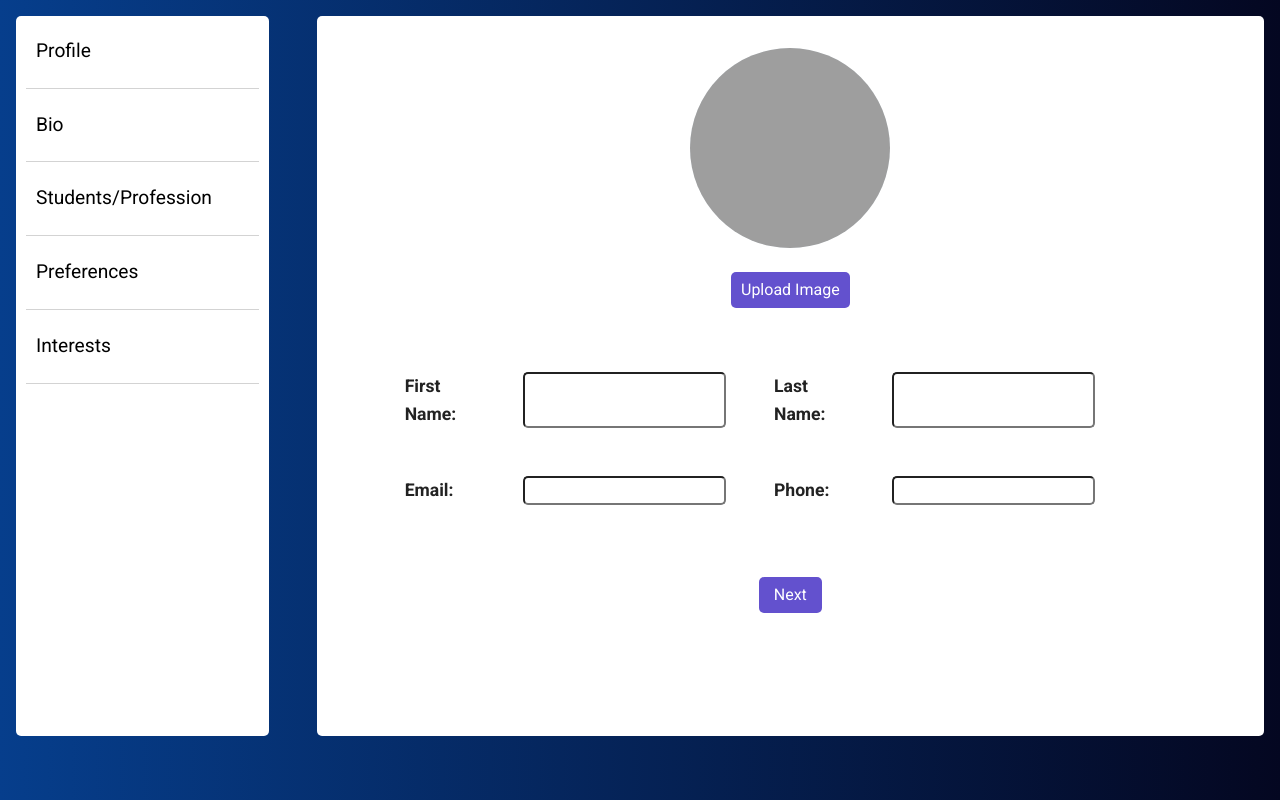
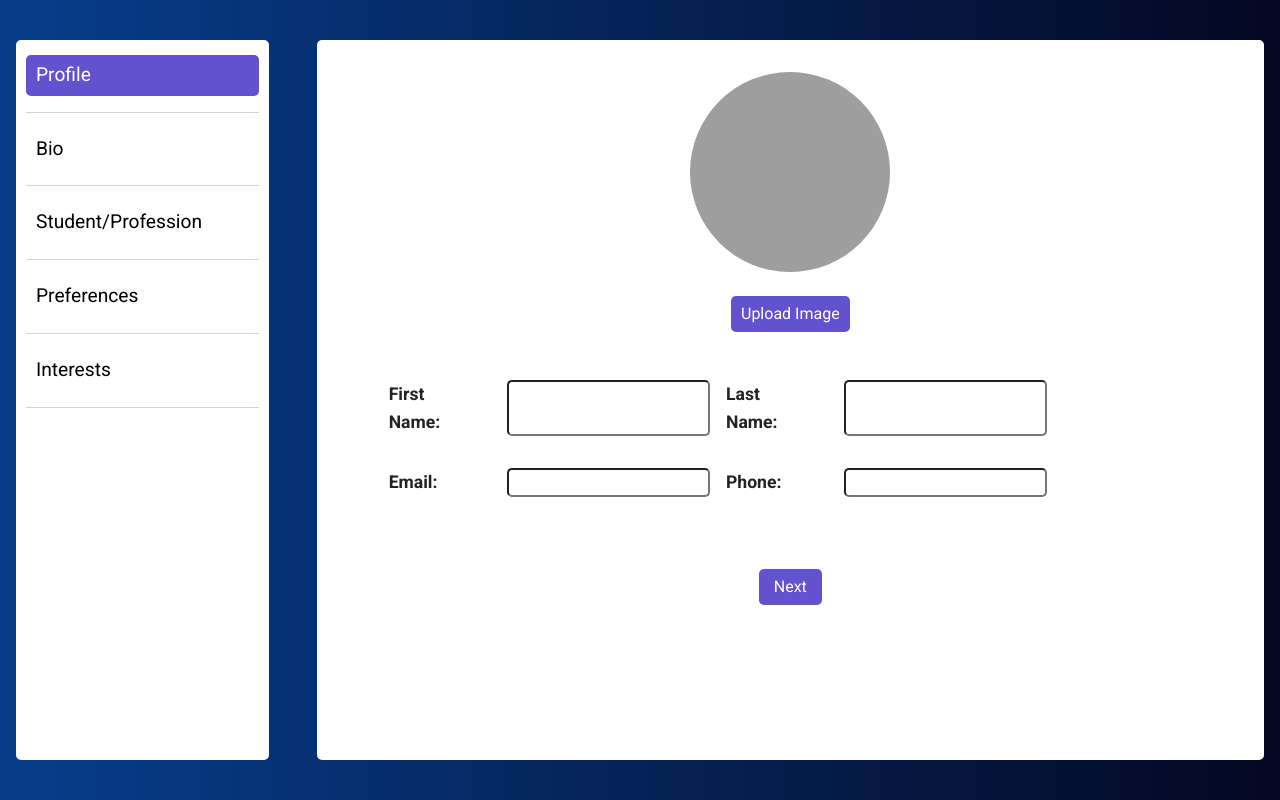
Before and after one commit to aniketmore311/tsec-hacks-atmanirbhar-coders, a React (Create React App) app in the folder client/: page /info in a window 1280 px wide. Built offline with nearby package versions, Linux system fonts and the light colour scheme; no server answers; grey boxes are pictures that could not be loaded.

Commit message:
fs: make ui changes to info page

```diff
--- a/client/src/components/InformationComponents/bio/Bio.js
+++ b/client/src/components/InformationComponents/bio/Bio.js
@@ -59,10 +59,6 @@ const Bio = ({ id, nextId, prevId, profileData, setProfile}) => {
                     <input type='text' value={city} onChange={(e) => {setCity(e.target.value)}}></input>
                 </div>
 
-                <div className='form-container'>
-                    <label>State: </label>
-                    <input type='text' value={state} onChange={(e) => {setState(e.target.value)}}></input>
-                </div>
 
 
                 <div className='form-container'>
@@ -101,6 +97,11 @@ const Bio = ({ id, nextId, prevId, profileData, setProfile}) => {
                     <input type='text' value={linkedin}  onChange={(e) => {setLinkedIn(e.target.value)}}></input>
                 </div>
 
+                <div className='form-container'>
+                    <label>State: </label>
+                    <input type='text' value={state} onChange={(e) => {setState(e.target.value)}}></input>
+                </div>
+
 
             </div>
             </div>
@@ -109,7 +110,7 @@ const Bio = ({ id, nextId, prevId, profileData, setProfile}) => {
 
             <div className='bio__container-bottom'>
                 <h4>About Yourself</h4>
-                <textarea rows='5' cols='70' value={about} onChange={(e) => setAbout(e.target.value)}></textarea>
+                <textarea rows='5' cols='70' value={about} style={{ padding: '7px'}} onChange={(e) => setAbout(e.target.value)}></textarea>
             </div>
 
             <div className='bio__container-btns'>
--- a/client/src/components/InformationComponents/preference/Preference.js
+++ b/client/src/components/InformationComponents/preference/Preference.js
@@ -23,7 +23,7 @@ const Preference = ({ nextId, prevId, profileData, setProfile }) => {
   return (
     <div className="preference__container">
       <div className="preference__container_wrapper">
-        <div className="form-container">
+        <div className="form-pcontainer">
           <label>Smoking preference</label>
           <select
             value={smoking}
@@ -35,7 +35,7 @@ const Preference = ({ nextId, prevId, profileData, setProfile }) => {
             <option value="No">No, I don't smoke</option>
           </select>
         </div>
-        <div className="form-container">
+        <div className="form-pcontainer">
           <label>Food preference</label>
           <select
             value={food}
@@ -50,7 +50,7 @@ const Preference = ({ nextId, prevId, profileData, setProfile }) => {
           </select>
         </div>
 
-        <div className="profession__container-btns">
+        <div className="preference__container-btns">
           <button type="button" onClick={prevId}>
             Prev
           </button>
--- a/client/src/components/InformationComponents/preference/preference.css
+++ b/client/src/components/InformationComponents/preference/preference.css
@@ -1,3 +1,4 @@
+
 .preference__container{
     width: 75%;
     /* height: 90vh; */
@@ -17,14 +18,21 @@
 
 }
 
-.preference__container_wrapper .form-container label{
-    width: 30%;
+
+.form-pcontainer{
+    margin-bottom: 1rem;
+}
+
+.preference__container_wrapper .form-pcontainer label{
+    width: 20%;
+    font-size: 1.13rem;
 }
 
 .preference__container-btns{
     display: flex;
     justify-content: center;
     gap: 1rem;
+    margin-top: 1rem;
 
 }
 
--- a/client/src/components/InformationComponents/profession/Profession.js
+++ b/client/src/components/InformationComponents/profession/Profession.js
@@ -31,12 +31,12 @@ const Profession = ({ nextId, prevId, profileData, setProfile }) => {
       <div className="profession__container_wrapper">
         <div className="student">
           <h3>Student</h3>
-          <div className="form-container">
+          <div className="form-procontainer">
             <label>Institution: </label>
             <input type='text' value={institution} onChange={(e) => setInstitution(e.target.value)}></input>
           </div>
 
-          <div className="form-container">
+          <div className="form-procontainer">
             <label>Field of Study: </label>
             <input type='text' value={fos} onChange={(e) => setFos(e.target.value)}></input>
           </div>
@@ -44,11 +44,11 @@ const Profession = ({ nextId, prevId, profileData, setProfile }) => {
 
         <div className="profession">
         <h3>Profession</h3>
-          <div className="form-container">
+          <div className="form-procontainer">
             <label>Company: </label>
             <input type='text' value={company} onChange={(e) => setCompany(e.target.value)}></input>
           </div>
-          <div className="form-container">
+          <div className="form-procontainer">
             <label>Role: </label>
             <input type='text' value={role} onChange={(e) => setRole(e.target.value)}></input>
           </div>
--- a/client/src/components/InformationComponents/profession/profession.css
+++ b/client/src/components/InformationComponents/profession/profession.css
@@ -20,32 +20,35 @@
 
 .student{
     height: 45%;
+    width: 100%;
 }
 
 .profession{
     height: 45%;
 }
 
-.form-container{
+.form-procontainer{
+    width: 100%;
     display: flex;
-    margin: 1rem;
+    /* justify-content: space-between; */
+    margin-top: 1rem;
     margin-bottom: 2rem;
 
 }
 
-.form-container label{
-    font-size: 1.1rem;
-    width: 60%;
+.form-procontainer label{
+    font-size: 1.13rem;
+    width: 20%;
 }
 
-.form-container input{
+.form-procontainer input{
     padding: 0px 5px;
     width: 40%;
     outline: none;
     border-radius: 5px;
 }
 
-.form-container label{
+.form-procontainer label{
     margin-right: 1.5rem;
 }
 
--- a/client/src/components/InformationComponents/sideMenu/SideMenu.js
+++ b/client/src/components/InformationComponents/sideMenu/SideMenu.js
@@ -1,28 +1,42 @@
 import React from "react";
 import "./sideMenu.css";
-const SideMenu = () => {
+const SideMenu = ({ activeId, setId }) => {
+
+  const changeActive = (n) => {
+    setId(n);
+  }
   return (
     <div className="sidemenu__container">
       <div className="sidemenu__container_wrapper">
-        <a href="" className="sidemenu__container-link">
+        { activeId === 1 ? <p href="" className="active sidemenu__container-link">
           Profile
-        </a>
+        </p> : <p onClick={() => changeActive(1)} className="sidemenu__container-link">
+          Profile
+        </p> }
         <hr></hr>
-        <a href="" className="sidemenu__container-link">
+        { activeId === 2 ? <p href="" className="active sidemenu__container-link">
           Bio
-        </a>
+        </p> : <p onClick={() => changeActive(2)} className="sidemenu__container-link">
+          Bio
+        </p> }
         <hr></hr>
-        <a href="" className="sidemenu__container-link">
-          Students/Profession
-        </a>
+        { activeId === 3 ? <p href="" className="active sidemenu__container-link">
+          Student/Profession
+        </p> : <p onClick={() => changeActive(3)} className="sidemenu__container-link">
+          Student/Profession
+        </p> }
         <hr></hr>
-        <a href="" className="sidemenu__container-link">
+        { activeId === 4 ? <p href="" className="active sidemenu__container-link">
           Preferences
-        </a>
+        </p> : <p onClick={() => changeActive(4)} className="sidemenu__container-link">
+          Preferences
+        </p> }
         <hr></hr>
-        <a href="" className="sidemenu__container-link">
+        { activeId === 5 ? <p href="" className="active sidemenu__container-link">
           Interests
-        </a>
+        </p> : <p onClick={() => changeActive(5)} className="sidemenu__container-link">
+          Interests
+        </p> }
         <hr></hr>
       </div>
     </div>
--- a/client/src/components/InformationComponents/sideMenu/sideMenu.css
+++ b/client/src/components/InformationComponents/sideMenu/sideMenu.css
@@ -25,6 +25,7 @@
     /* height: 10%; */
     width: 100%;
     color: black;
+    margin-bottom: 0;
 
 }
 
@@ -33,3 +34,9 @@
     color: white;
     border-radius: 5px;
 }
+
+.active{
+    background-color: #6351ce;
+    color: white;
+    border-radius: 5px;
+}
--- a/client/src/pages/information/Information.js
+++ b/client/src/pages/information/Information.js
@@ -12,7 +12,7 @@ import axios from 'axios'
 
 const Information = () => {
     const [ id, setId ] = useState(1);
-
+    console.log(id)
     const [profile, setProfile] = useState({
       userId: {
         firstname: '',
@@ -62,7 +62,7 @@ const Information = () => {
 
   return (
     <div className='information__container'>
-      <SideMenu/>
+      <SideMenu activeId={id} setId={setId}/>
 
 
 
--- a/client/src/pages/information/information.css
+++ b/client/src/pages/information/information.css
@@ -1,3 +1,4 @@
 .information__container{
     display: flex;
+    padding-top: 1.5rem;
 }
```
